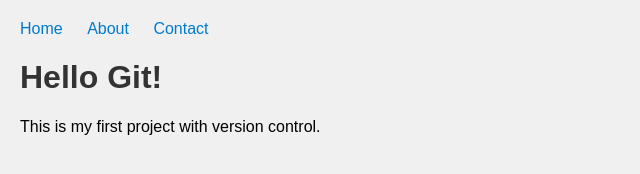
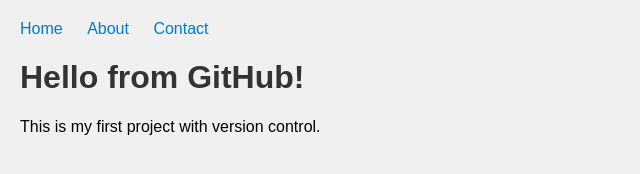
Before and after one commit to SaskiyaDwiSeptiani/judul2latihan, a plain HTML site: page index.html in a window 1280 px wide. Shown: the whole page, without its empty margins (0-640 px from the left). Drawn offline with Linux system fonts and the light colour scheme.

Commit message:
Update index.html

```diff
--- a/index.html
+++ b/index.html
@@ -13,7 +13,7 @@
         </ul>
     </nav>
 
-    <h1>Hello Git!</h1>
+    <h1>Hello from GitHub!</h1>
     <p>This is my first project with version control.</p>
 </body>
 </html>
```
